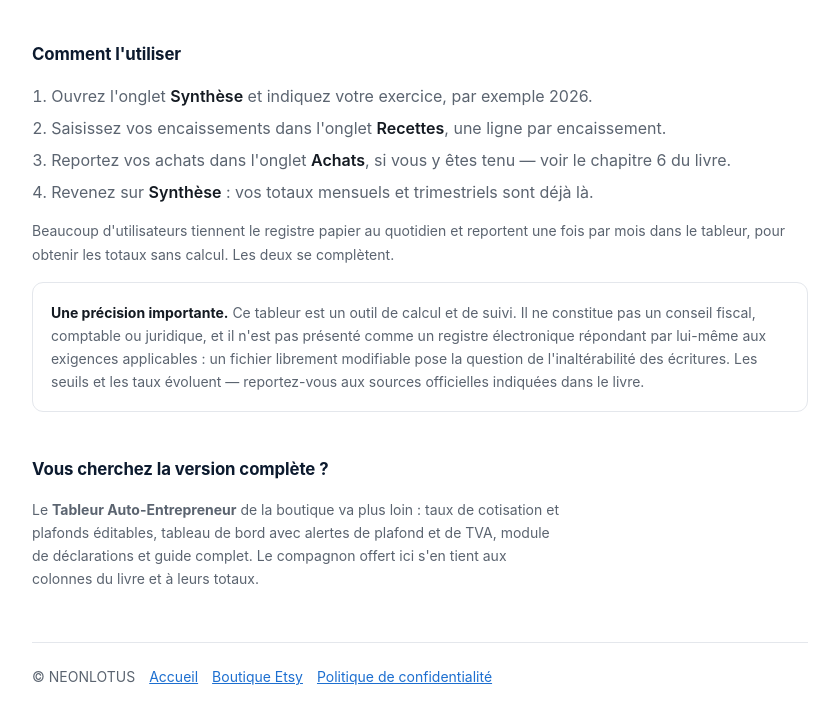
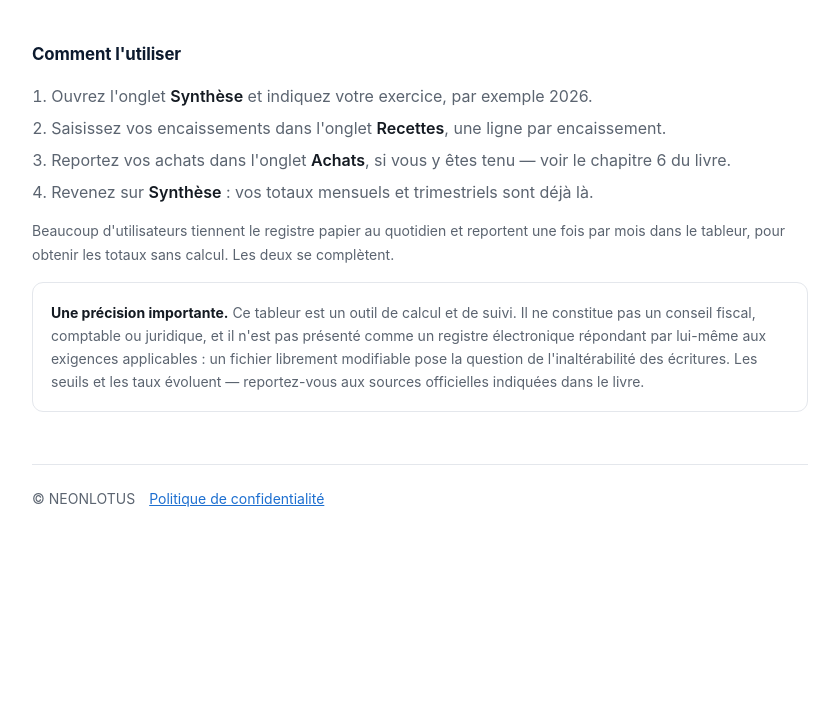
Before and after one commit to neonlotuscreations/neonlotuscreations.github.io, a plain HTML site: page registre/index.html in a window 1280 px wide. Shown: the part 1008-1732 px from the top of the page, without its empty margins (220-1059 px from the left). After the commit the page ends 1590 px from the top, so only its background shows below. Drawn offline with Linux system fonts and the light colour scheme.

Commit message:
Retire l'upsell Etsy de /registre/
Avis d'expert avant publication KDP : une page d'annexe destinee au lecteur
ne doit pas se transformer en tunnel commercial. KDP interdit les contenus
dont l'objectif principal est publicitaire et se reserve une latitude large
sur les liens externes.

La page ne garde donc que : telechargement, mode d'emploi, avertissement,
copyright et politique de confidentialite.

Co-Authored-By: Claude Opus 5 <noreply@anthropic.com>

```diff
--- a/registre/index.html
+++ b/registre/index.html
@@ -155,18 +155,8 @@
     indiquées dans le livre.
   </div>
 
-  <h2>Vous cherchez la version complète&nbsp;?</h2>
-  <p style="color:var(--muted); font-size:14px; max-width:60ch">
-    Le <strong>Tableur Auto-Entrepreneur</strong> de la boutique va plus loin : taux de
-    cotisation et plafonds éditables, tableau de bord avec alertes de plafond et de TVA,
-    module de déclarations et guide complet. Le compagnon offert ici s'en tient aux colonnes
-    du livre et à leurs totaux.
-  </p>
-
   <footer>
     <span>&copy; NEONLOTUS</span>
-    <a href="../">Accueil</a>
-    <a href="https://neonlotuscreations.etsy.com">Boutique Etsy</a>
     <a href="../privacy/">Politique de confidentialité</a>
   </footer>
 
```
